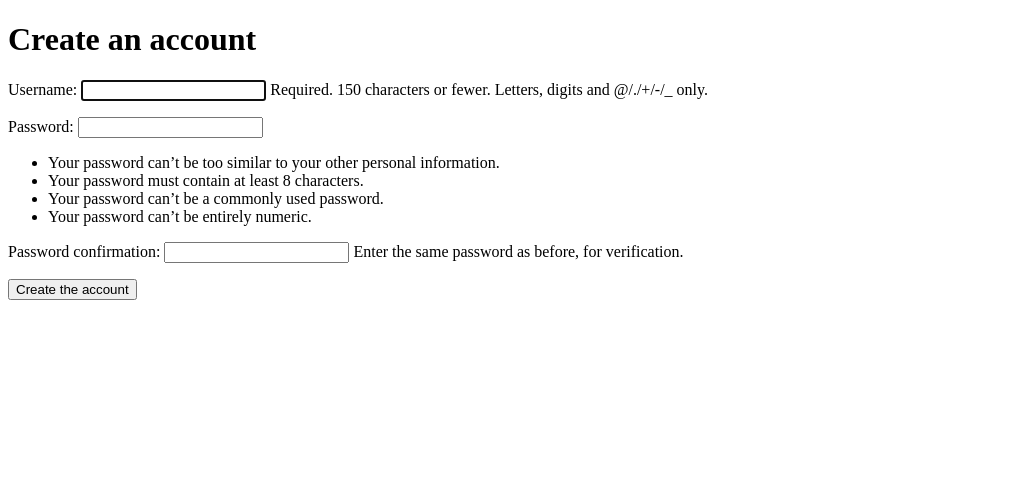
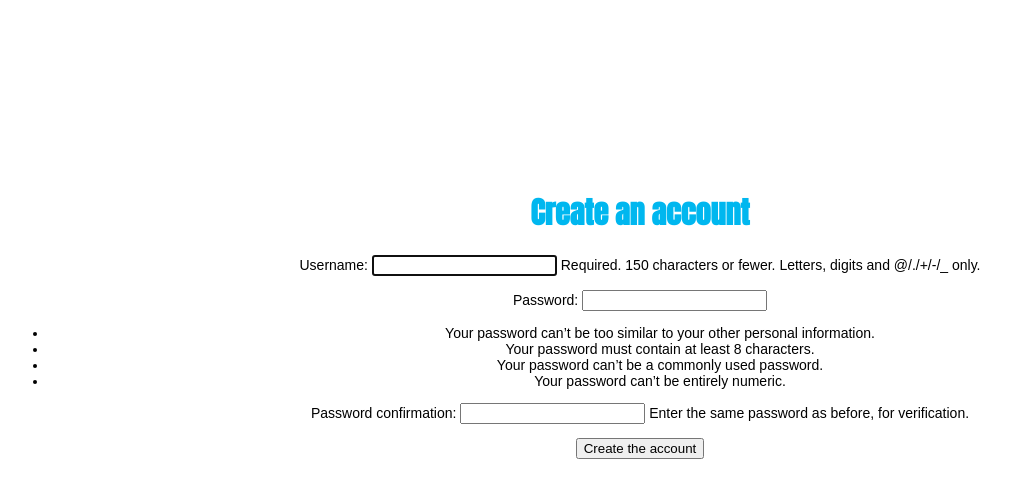
Before and after one commit to DanSamama/Billboard, a Django app: page /billboard_app/register/ in a window 1280 px wide. Shown: the top 498 px of the page, without its empty margins (0-1032 px from the left). Run offline with Django 3.2, Linux system fonts and the light colour scheme.

Commit message:
Working on CSS

```diff
--- /dev/null
+++ b/billboard_app/static/billboard_app/css/register.css
@@ -0,0 +1,20 @@
+.title{
+    font-family: 'Anton', sans-serif;
+    font-size: 30px;
+    color:#00b7ef;
+    text-align: left;
+    text-align: center;
+}
+
+.square_register{
+   font-family: Arial;
+    font-size: 14px;
+    color: black;
+    height: 100px;
+    text-align: left;
+    text-align: center;
+}
+
+.all_block{
+    margin-top: 15%;
+}
--- a/billboard_app/templates/registration/register.html
+++ b/billboard_app/templates/registration/register.html
@@ -3,18 +3,27 @@
 <head>
     <meta charset="UTF-8">
     <title>Register</title>
+    {% load staticfiles %}
+
+     <link rel="stylesheet" type="text/css" href="{% static 'billboard_app/css/register.css' %}" />
+     <link href="https://fonts.googleapis.com/css?family=Anton" rel="stylesheet">
 </head>
 <body>
+<div class="all_block">
 
 {% block content %}
-<h1>Create an account</h1>
+<h1 class="title">Create an account</h1>
 
+    <div class="square_register">
 <form action="" method="post">
     {% csrf_token %}
     {{form.as_p}}
     <input type="submit" value="Create the account">
 </form>
 {% endblock %}
+    </div>
+
+</div>
 
 </body>
 </html>
```
Also changed, not shown: billboard_app/static/billboard_app/css/Login.css (added, +11 -0 lines), billboard_app/templates/registration/login.html (+10 -6 lines), db.sqlite3.
